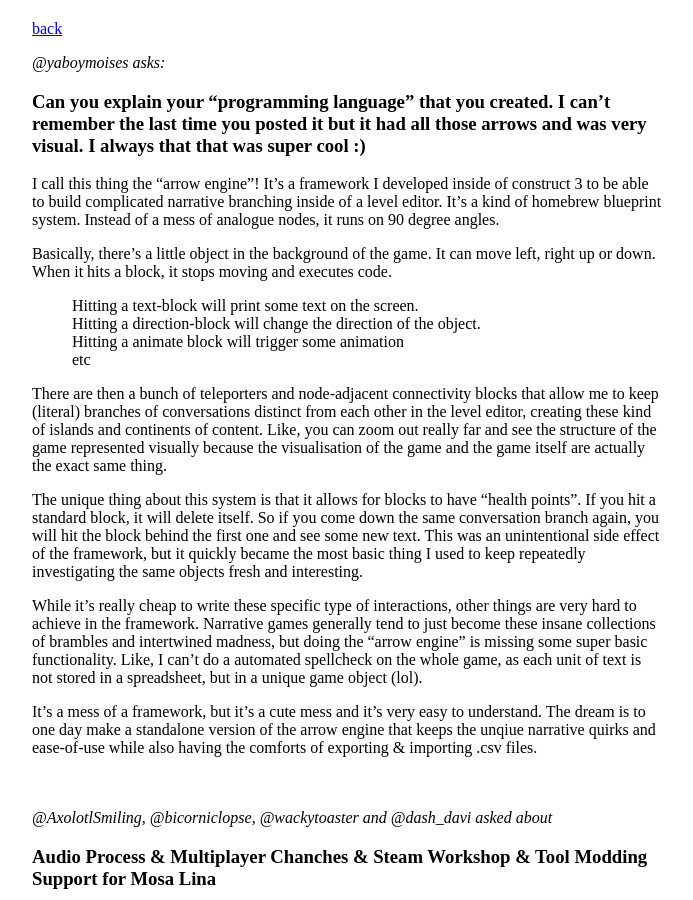
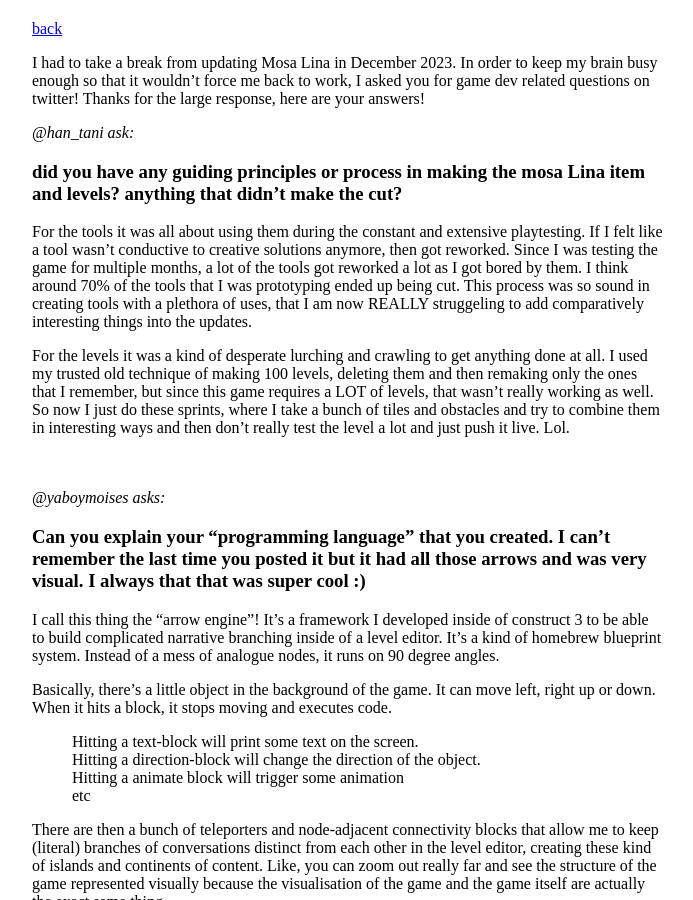
Before and after one commit to stuffedwombat/stuffedwombat.github.io, a Jekyll site: the page built from qa.md, in a window 1280 px wide and 900 px high. Shown: the whole window, without its empty margins (292-985 px from the left). Built offline with Jekyll 4.4.1, drawn with Linux system fonts in a browser that asks for light colours; our own code applies the rules of GitHub Pages for plain Markdown files; comment, search, counter and statistics services are not loaded.

Commit message:
Update qa.md

```diff
--- a/qa.md
+++ b/qa.md
@@ -1,4 +1,15 @@
 [back](thinking)
+
+I had to take a break from updating Mosa Lina in December 2023. In order to keep my brain busy enough so that it wouldn't force me back to work, I asked you for game dev related questions on twitter! Thanks for the large response, here are your answers!
+<br>
+
+*@han_tani ask:*
+### did you have any guiding principles or process in making the mosa Lina item and levels? anything that didn't make the cut?
+
+For the tools it was all about using them during the constant and extensive playtesting. If I felt like a tool wasn't conductive to creative solutions anymore, then got reworked. Since I was testing the game for multiple months, a lot of the tools got reworked a lot as I got bored by them. I think around 70% of the tools that I was prototyping ended up being cut. This process was so sound in creating tools with a plethora of uses, that I am now REALLY struggeling to add comparatively interesting things into the updates.
+
+For the levels it was a kind of desperate lurching and crawling to get anything done at all. I used my trusted old technique of making 100 levels, deleting them and then remaking only the ones that I remember, but since this game requires a LOT of levels, that wasn't really working as well. So now I just do these sprints, where I take a bunch of tiles and obstacles and try to combine them in interesting ways and then don't really test the level a lot and just push it live. Lol.
+<br><br><br>
 
 *@yaboymoises asks:*
 ### Can you explain your "programming language" that you created. I can't remember the last time you posted it but it had all those arrows and was very visual. I always that that was super cool :)
```
